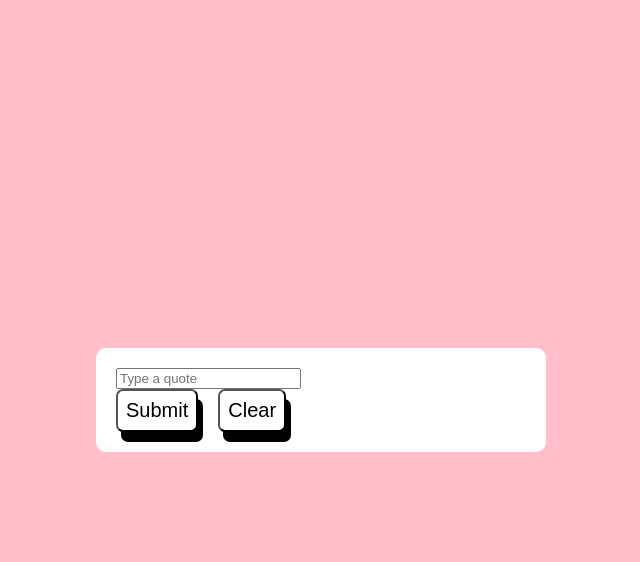
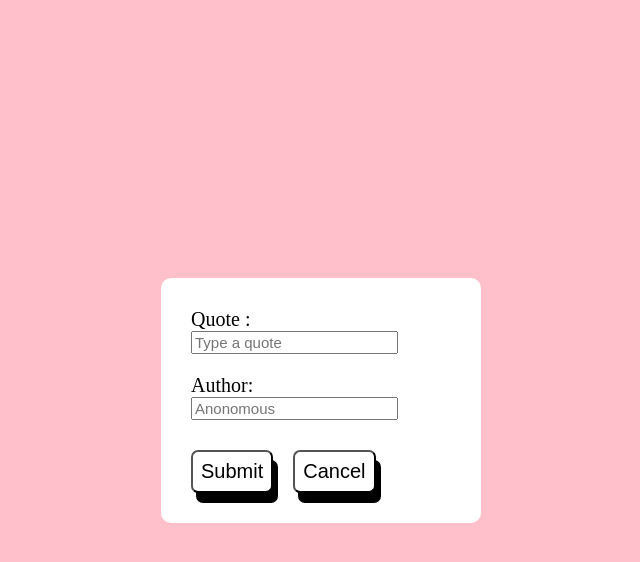
Before and after one commit to SueHafi/Random-Quote-Generator, a React (Vite) app in the folder frontend/: page / in a window 1280 px wide. Both pictures are taken after a click on the button "Add quote". Shown: the top 562 px of the page, without its empty margins (319-959 px from the left). Built offline with nearby package versions, Linux system fonts and the light colour scheme.

Commit message:
added styling for quote segment

```diff
--- a/frontend/src/App.css
+++ b/frontend/src/App.css
@@ -28,6 +28,13 @@ body {
   margin: 0 20px;
 }
 
+.form-container{
+  background-color: white;
+  width: 320px;
+  padding: 30px;
+  border-radius: 10px;
+  margin: 0 20px;
+}
 /* header related css */
 
 .text-container {
--- a/frontend/src/App.tsx
+++ b/frontend/src/App.tsx
@@ -47,6 +47,14 @@ function App() {
     setAddQuoteButtonClicked(!addQuoteButtonClicked);
   }
 
+  function handleSubmitButtonClick(): void {
+
+  }
+
+  function handleCancelButtonClick(): void {
+
+  }
+
   // useEffect(() => {
   //   fetchMyAPI();
   // }, []);
@@ -57,14 +65,14 @@ function App() {
   return (
     <div className="quote-container">
       {addQuoteButtonClicked ? (
-        <div className="quote-box">
+        <div className="form-container">
           <Quote>
-            <ButtonsContainer>
-              <button className="button" onClick={handleNewQuoteButtonClick}>
+            <ButtonsContainer className='making-quote-container'>
+              <button className="button" onClick={handleSubmitButtonClick}>
                 Submit
               </button>
-              <button className="button" onClick={handleAddQuoteButtonClick}>
-                Clear
+              <button className="button" onClick={handleCancelButtonClick}>
+                Cancel
               </button>
             </ButtonsContainer>
           </Quote>
@@ -98,7 +106,7 @@ function App() {
                 <img className="link-icon" src={xLogo} alt="share on X" />
               </a>
             </div>
-            <ButtonsContainer>
+            <ButtonsContainer className="">
               <button className="button" onClick={handleNewQuoteButtonClick}>
                 New quote
               </button>
--- a/frontend/src/components/ButtonsContainer.css
+++ b/frontend/src/components/ButtonsContainer.css
@@ -3,6 +3,10 @@
     display: flex;
     gap: 20px;
   }
+
+.making-quote-container {
+  margin-top: 30px;
+}
 
   .button {
     font-size: 1.8rem;
--- a/frontend/src/components/ButtonsContainer.tsx
+++ b/frontend/src/components/ButtonsContainer.tsx
@@ -3,11 +3,12 @@ import { ReactNode } from "react";
 
 type ButtonsContainerProps = {
     children: ReactNode;
+    className: string;
 }
 
-export default function ButtonsContainer({children}: ButtonsContainerProps) {
+export default function ButtonsContainer({children, className}: ButtonsContainerProps) {
   return (
-    <div className="button-container">
+    <div className={`button-container ${className}`}>
         {children}
     </div>
   );
--- /dev/null
+++ b/frontend/src/components/Quote.css
@@ -0,0 +1,17 @@
+
+.container{
+    margin-bottom: 20px;
+}
+
+.label-text {
+    font-size: 2rem;
+    margin-right: 10px;
+}
+
+.author-text {
+    margin-right: 7px;
+}
+
+.input-text {
+    font-size: 1.5rem;
+}
--- a/frontend/src/components/Quote.tsx
+++ b/frontend/src/components/Quote.tsx
@@ -1,34 +1,53 @@
 import { FormEvent, ChangeEvent, useState } from "react";
 import { ReactNode } from "react";
-
+import './Quote.css';
 
 type QuoteProps = {
   children: ReactNode;
-}
+};
 
-export default function Quote({children}: QuoteProps) {
-  const [userInput, setUserInput] = useState("");
+export default function Quote({ children}: QuoteProps) {
+  const [userQuoteInput, setUserQuoteInput] = useState("");
+  const [userAuthorInput, setUserAuthorInput] = useState("");
 
   function handleSubmit(event: FormEvent<HTMLFormElement>): void {
-    console.log("hi im working");
     event.preventDefault();
   }
 
-  function handleChange(event: ChangeEvent<HTMLInputElement>): void {
-    setUserInput(event.target.value);
+  function handleQuoteChange(event: ChangeEvent<HTMLInputElement>): void {
+    setUserQuoteInput(event.target.value);
+  }
+
+  function handleAuthorChange(event: ChangeEvent<HTMLInputElement>): void {
+    setUserAuthorInput(event.target.value);
   }
 
   return (
     <form onSubmit={handleSubmit}>
-      <label htmlFor="quote"></label>
+      <div className="container">
+        <label className='label-text' htmlFor="quote">Quote :</label>
         <input
+          className="input-text"
           id="quote"
           name="quote"
           type="text"
           placeholder="Type a quote"
-        onChange={handleChange}
-        value={userInput}
+          onChange={handleQuoteChange}
+          value={userQuoteInput}
         />
+      </div>
+      <div className="container">
+        <label className='label-text author-text' htmlFor="author">Author:</label>
+        <input
+          className="input-text"
+          id="author"
+          name="author"
+          type="text"
+          placeholder="Anonomous"
+          onChange={handleAuthorChange}
+          value={userAuthorInput}
+        />
+      </div>
       {children}
     </form>
   );
```
Lines whose indentation alone changed are shown as unchanged.
